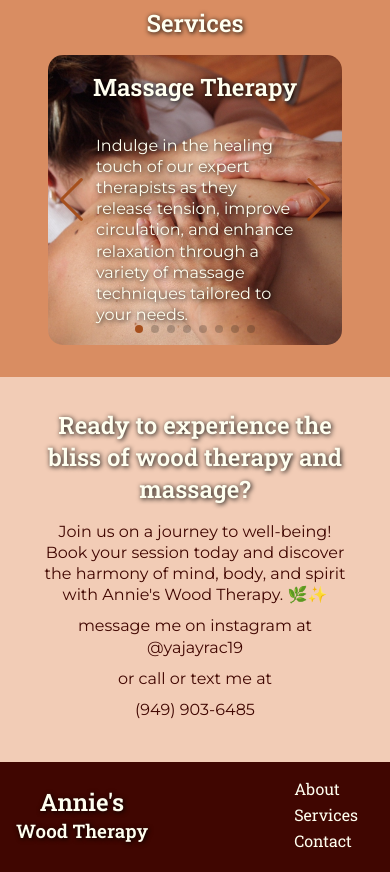
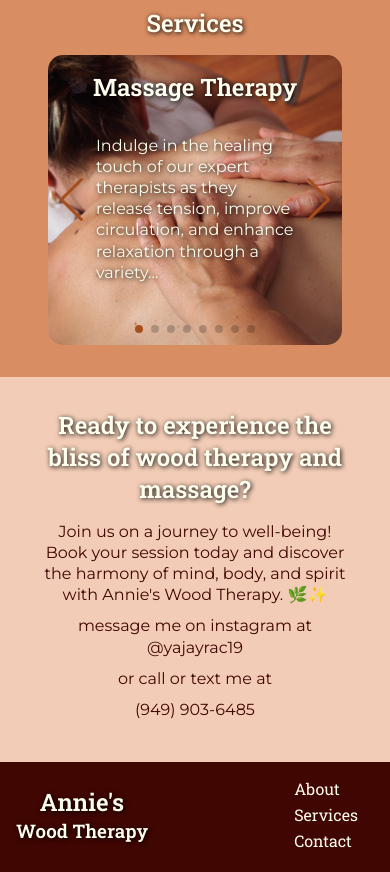
Before and after one commit to Aleroms/annies-wood-therapy, a Vue app: page / in a window 390 px wide. Shown: the part 1700-2572 px from the top of the page. Built offline with nearby package versions, Linux system fonts and the light colour scheme.

Commit message:
resolved bug in follow

```diff
--- a/src/assets/data/follow-es.json
+++ b/src/assets/data/follow-es.json
@@ -1,7 +1,7 @@
 {
   "title": "¿Listo para experimentar la dicha de la maderoterapia y el masaje?",
   "content": "¡Únase a nosotros en un viaje hacia el bienestar! Reserva tu sesión hoy y descubre la armonía de mente, cuerpo y espíritu con Annie's Wood Therapy. 🌿✨",
-  "instagram": "envíame un mensaje en instagram a @yajayrac19",
+  "instagram": "envíame un mensaje en instagram a ",
   "call_or_text": "o llámame o envíame un mensaje de texto al",
   "phone_number": "(949) 903-6485"
 }
--- a/src/assets/data/follow.json
+++ b/src/assets/data/follow.json
@@ -1,7 +1,7 @@
 {
   "title": "Ready to experience the bliss of wood therapy and massage?",
   "content": "Join us on a journey to well-being! Book your session today and discover the harmony of mind, body, and spirit with Annie's Wood Therapy. 🌿✨",
-  "instagram": "message me on instagram at @yajayrac19",
+  "instagram": "message me on instagram at ",
   "call_or_text": "or call or text me at",
   "phone_number": "(949) 903-6485"
 }
--- a/src/components/Follow.vue
+++ b/src/components/Follow.vue
@@ -3,7 +3,7 @@
     <div class="content">
       <h2>{{ $t('follow.title') }}</h2>
       <p class="text-brown center">{{ $t('follow.content') }}</p>
-      <p class="text-brown center">{{ $t('follow.instagram') }}</p>
+      <p class="text-brown center">{{ $t('follow.instagram') + instagram_handle}}</p>
       <p class="text-brown center">{{ $t('follow.call_or_text') }}</p>
       <p class="text-brown center">{{ follow.phone_number }}</p>
     </div>
@@ -16,7 +16,8 @@ export default {
   name: 'FollowItem',
   data() {
     return {
-      follow: FOLLOW_DATA
+      follow: FOLLOW_DATA,
+      instagram_handle: '@yajayrac19'
     }
   }
 }
--- a/src/components/QualificationAccordion.vue
+++ b/src/components/QualificationAccordion.vue
@@ -48,12 +48,12 @@ export default {
       let retArr = []
       for (let i = 0; i < this.qualifications.length; i++) {
         let tmp = {
-          title: this.$t(`qualification[${i}].title`),
-          content: this.$t(`qualification[${i}].content`)
+          title: this.$t(`qualifications[${i}].title`),
+          content: this.$t(`qualifications[${i}].content`)
         }
         retArr.push(tmp)
       }
-      console.log(retArr)
+
       return retArr
     }
   }
--- a/src/components/Services.vue
+++ b/src/components/Services.vue
@@ -56,7 +56,7 @@ export default {
         }
         retArr.push(tmp)
       }
-      console.log(retArr)
+
       return retArr
     }
   },
--- a/src/components/ServicesCarousel.vue
+++ b/src/components/ServicesCarousel.vue
@@ -15,7 +15,8 @@
       >
         <h2 class="slide-title">{{ $t(`services[${index}].title`) }}</h2>
         <div class="slide-container">
-          <p class="slide-content">{{ $t(`services[${index}].content`) }}</p>
+          <!-- <p class="slide-content">{{ $t(`services[${index}].content`) }}</p> -->
+          <p class="slide-content">{{ truncateContent(index) }}</p>
         </div>
       </SwiperSlide>
     </swiper>
@@ -39,7 +40,8 @@ export default {
     return {
       services: SERVICES_DATA,
       modules: [Pagination, Navigation],
-      windowWidth: window.innerWidth
+      windowWidth: window.innerWidth,
+      charLimit: 140
     }
   },
   computed: {
@@ -56,10 +58,20 @@ export default {
   methods: {
     handleResize() {
       this.windowWidth = window.innerWidth
+    },
+    truncateContent(index) {
+      const fullContent = this.$t(`services[${index}].content`)
+
+      if (fullContent.length > this.charLimit) {
+        return fullContent.substring(0, this.charLimit) + '...'
+      }
+
+      return fullContent
     }
   },
   mounted() {
     window.addEventListener('resize', this.handleResize)
+    console.log(this.$t('services[0].title'))
   },
   unmounted() {
     window.removeEventListener('resize', this.handleResize)
```
